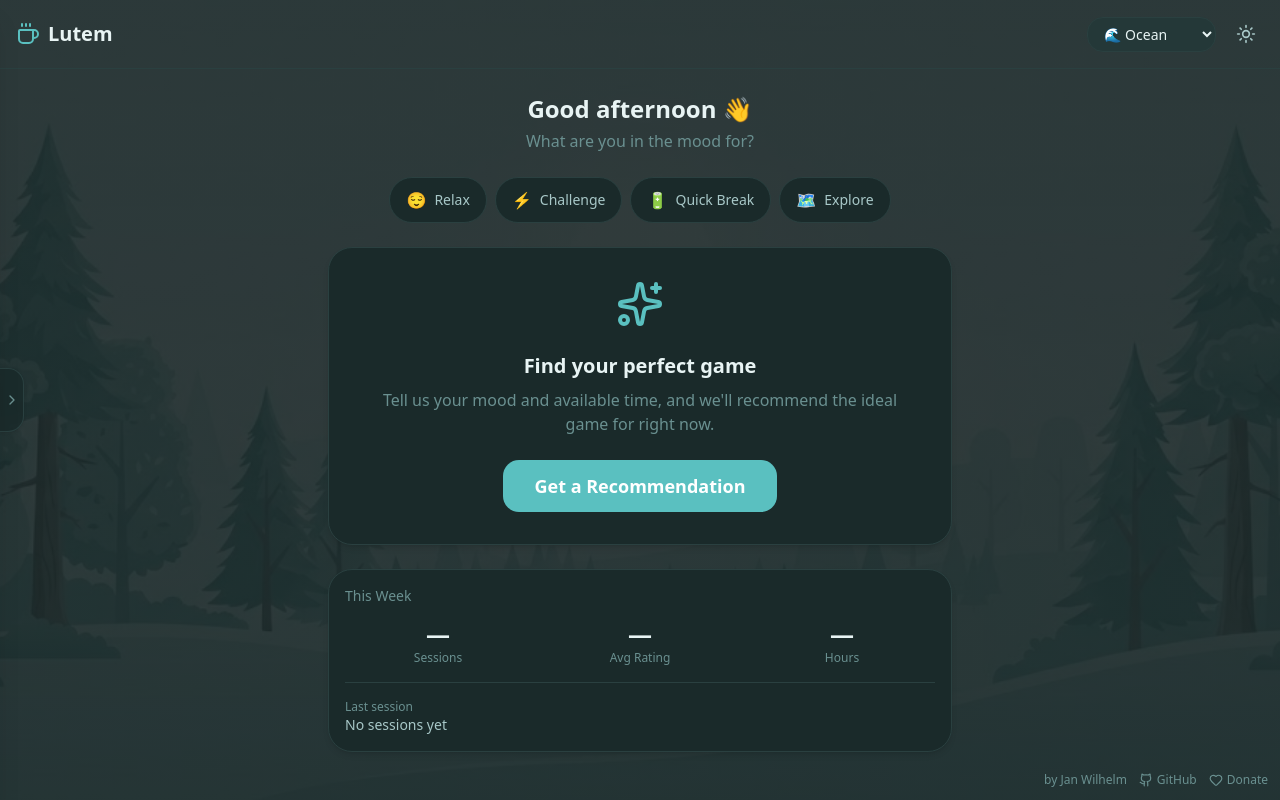
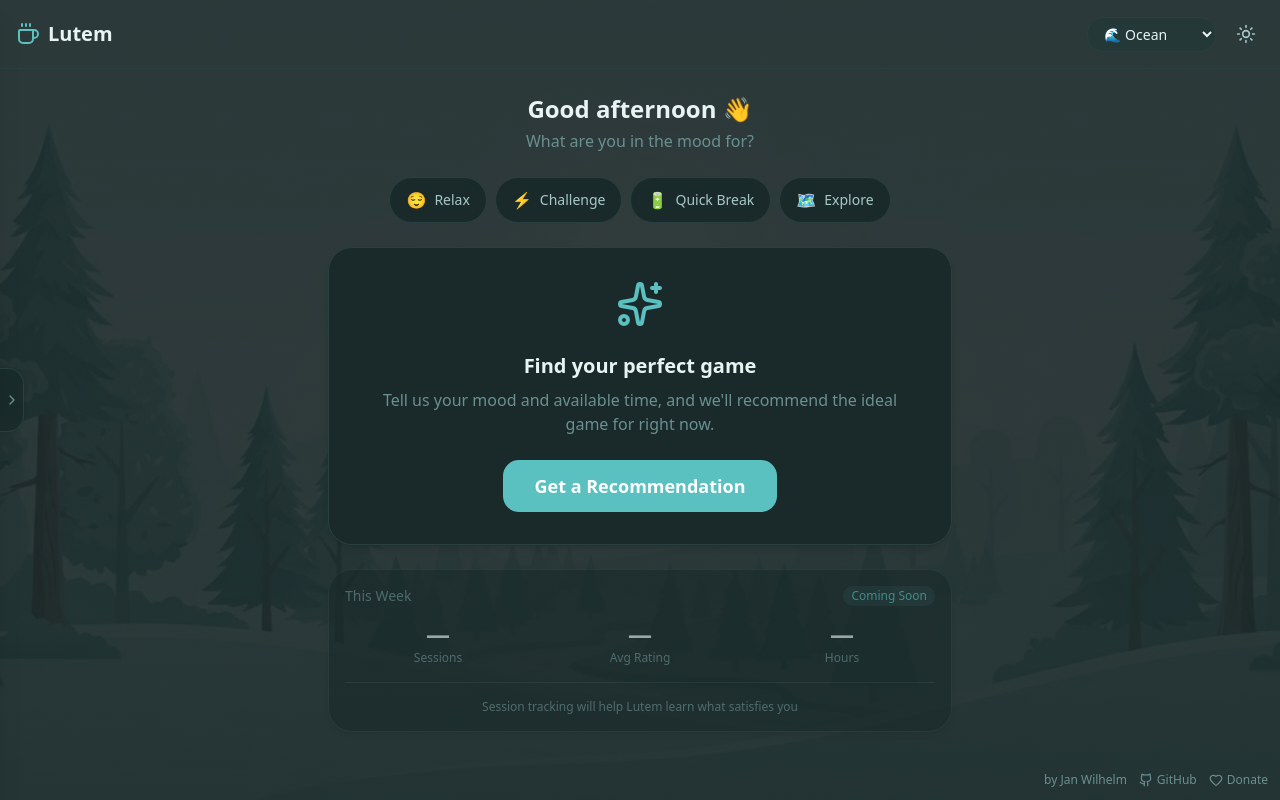
Before and after one commit to jantobiaswilhelm/LutemPrototype, a React (Vite) app in the folder frontend-react/: page / in a window 1280 px wide. Built offline with nearby package versions, Linux system fonts and the light colour scheme.

Commit message:
Add coming soon badge to weekly stats placeholder on homepage

```diff
--- a/frontend-react/src/pages/Home.tsx
+++ b/frontend-react/src/pages/Home.tsx
@@ -174,11 +174,16 @@ export default function Home() {
           )}
         </div>
 
-        {/* Weekly stats */}
-        <div className={`${cardStyles} p-4`}>
-          <h4 className="text-sm font-medium text-[var(--color-text-muted)] mb-3">
-            This Week
-          </h4>
+        {/* Weekly stats - Placeholder */}
+        <div className={`${cardStyles} p-4 opacity-60`}>
+          <div className="flex items-center justify-between mb-3">
+            <h4 className="text-sm font-medium text-[var(--color-text-muted)]">
+              This Week
+            </h4>
+            <span className="text-xs px-2 py-0.5 rounded-full bg-[var(--color-accent)]/10 text-[var(--color-accent)]">
+              Coming Soon
+            </span>
+          </div>
           <div className="grid grid-cols-3 gap-4 text-center">
             <div>
               <div className="text-2xl font-bold text-[var(--color-text-primary)]">—</div>
@@ -195,8 +200,9 @@ export default function Home() {
           </div>
 
           <div className="mt-4 pt-4 border-t border-[var(--color-border)]">
-            <p className="text-xs text-[var(--color-text-muted)]">Last session</p>
-            <p className="text-sm text-[var(--color-text-secondary)]">No sessions yet</p>
+            <p className="text-xs text-[var(--color-text-muted)] text-center">
+              Session tracking will help Lutem learn what satisfies you
+            </p>
           </div>
         </div>
       </main>
```
